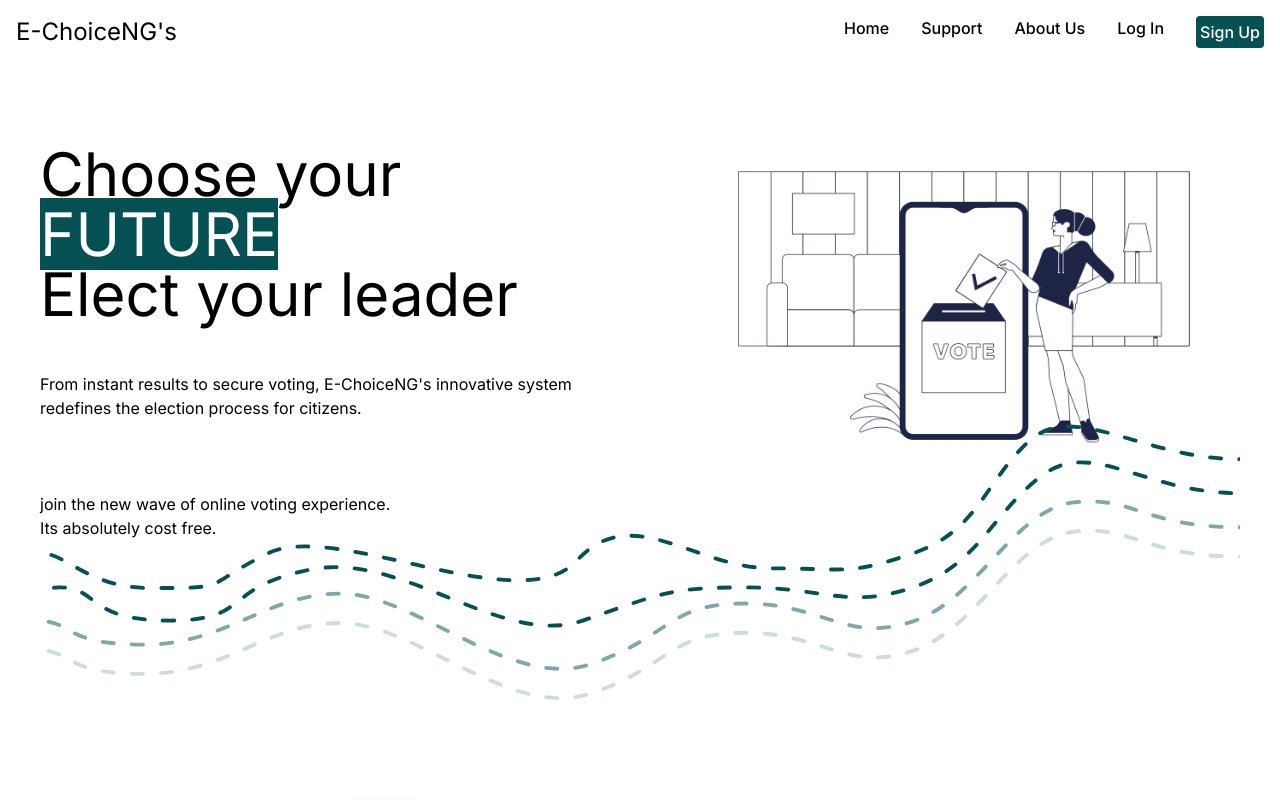
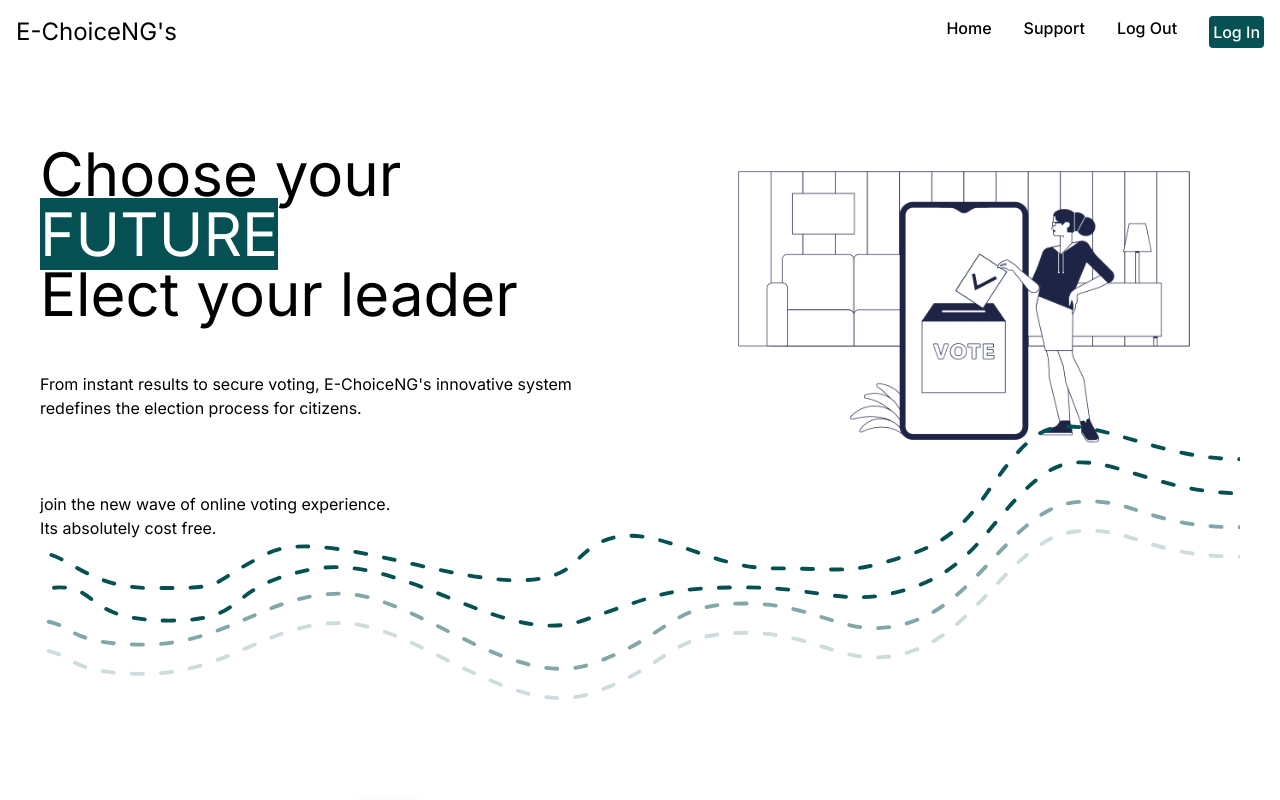
Before and after one commit to just-jinad/E-voting-system, a Next.js app: page /homepage in a window 1280 px wide. Shown: the top 800 px of the page. Built offline with nearby package versions, Linux system fonts and the light colour scheme.

Commit message:
i made few changes

```diff
--- a/src/app/candidates/page.jsx
+++ b/src/app/candidates/page.jsx
@@ -1,10 +1,28 @@
-import React from 'react';
+"use client"
+import React, { useEffect } from 'react';
 import Navbar from '../components/homepage/Navbar';
 import Image from 'next/image';
-import { FooterTitle } from 'flowbite-react';
 import Footer from '../components/homepage/Footer';
+import axios from 'axios';
 
 const Page = () => {
+  const url = "https://e-voting-system-server.onrender.com/api/parties/parties"
+  useEffect(() => {
+    const fetchData = async () => {
+      try {
+        const response = await axios.get(url, {
+          withCredentials: true
+        });
+        console.log(response);
+      } catch (error) {
+        console.error(error);
+      }
+    };
+
+    fetchData();
+  }, []);
+
+
     const candidatesList = [
         {
             name: "Tinibu Albubarker",
--- a/src/app/components/homepage/Navbar.jsx
+++ b/src/app/components/homepage/Navbar.jsx
@@ -36,16 +36,12 @@ const Navbar = () => {
               <Link href="/support" className="block py-2 px-3 rounded hover:bg-gray-100 md:hover:bg-transparent md:border-0 md:hover:text-blue-700 md:p-0">Support</Link>
             </li>
             <li>
-              <a href="#" className="block py-2 px-3 rounded hover:bg-gray-100 md:hover:bg-transparent md:border-0 md:hover:text-blue-700 md:p-0">About Us</a>
+              <a href="#" className="block py-2 px-3 rounded hover:bg-gray-100 md:hover:bg-transparent md:border-0 md:hover:text-blue-700 md:p-0">Log Out</a>
             </li>
-            <li>
-              <Link href='/login'>
-                <p className="block py-2 px-3 rounded md:p-0 focus:ring-4 focus:outline-none focus:ring-blue-300 font-medium">Log In</p>
-              </Link>
-            </li>
+
             <li>
               <Link href='/registration'>
-                <p className="block py-2 px-3 rounded md:p-1 text-white bg-[#055052] focus:ring-4 focus:outline-none focus:ring-blue-300 font-medium">Sign Up</p>
+                <p className="block py-2 px-3 rounded md:p-1 text-white bg-[#055052] focus:ring-4 focus:outline-none focus:ring-blue-300 font-medium">Log In</p>
               </Link>
             </li>
           </ul>
```
